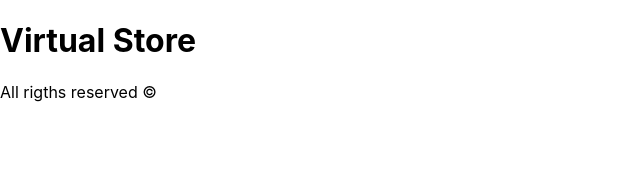
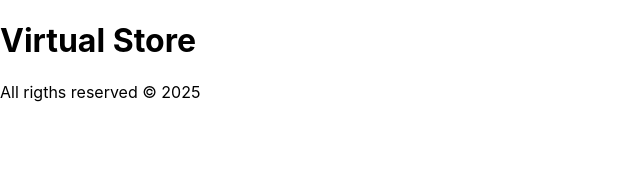
Before and after one commit to jestevezsoarez/shopping-cart, a React (Create React App) app: page / in a window 1280 px wide. Shown: the top 172 px of the page, without its empty margins (0-640 px from the left). Built offline with nearby package versions, Linux system fonts and the light colour scheme.

Commit message:
sends params to header and footer via props, and create state for products

```diff
--- a/src/App.js
+++ b/src/App.js
@@ -1,13 +1,30 @@
-import React, { Fragment } from 'react';
+import React, { Fragment, useState } from 'react';
 import Header from "./components/Header";
 import Footer from "./components/Footer";
 
 function App() {
+
+  const date = new Date().getFullYear();
+  const title = 'Virtual Store';
+
+  const [products, setProducts] = useState([
+    {id:1, name: 'Grape', price: 50},
+    {id:2, name: 'Red Apple', price: 40},
+    {id:3, name: 'Banana', price: 30},
+    {id:4, name: 'Orange', price: 20},
+    {id:5, name: 'Strawberry', price: 10},
+    {id:6, name: 'Watermelon', price: 5},
+  ]);
+
   return (
     <Fragment>
-      <Header />
+      <Header
+        title={title}
+      />
 
-      <Footer />
+      <Footer
+        date={date}
+      />
     </Fragment>
   );
 }
--- a/src/components/Footer.js
+++ b/src/components/Footer.js
@@ -1,9 +1,9 @@
 import React from 'react';
 
-const Footer = () => {
+const Footer = ({date}) => {
     return (
         <footer>
-            <p>All rigths reserved &copy;</p>
+            <p>All rigths reserved &copy; {date}</p>
         </footer>
      );
 }
--- a/src/components/Header.js
+++ b/src/components/Header.js
@@ -1,9 +1,9 @@
 import React from 'react';
 
-const Header = () => {
+const Header = ({title}) => {
     return (
         <header>
-            <h1>Virtual Store</h1>
+            <h1>{title}</h1>
         </header>
      );
 }
```
